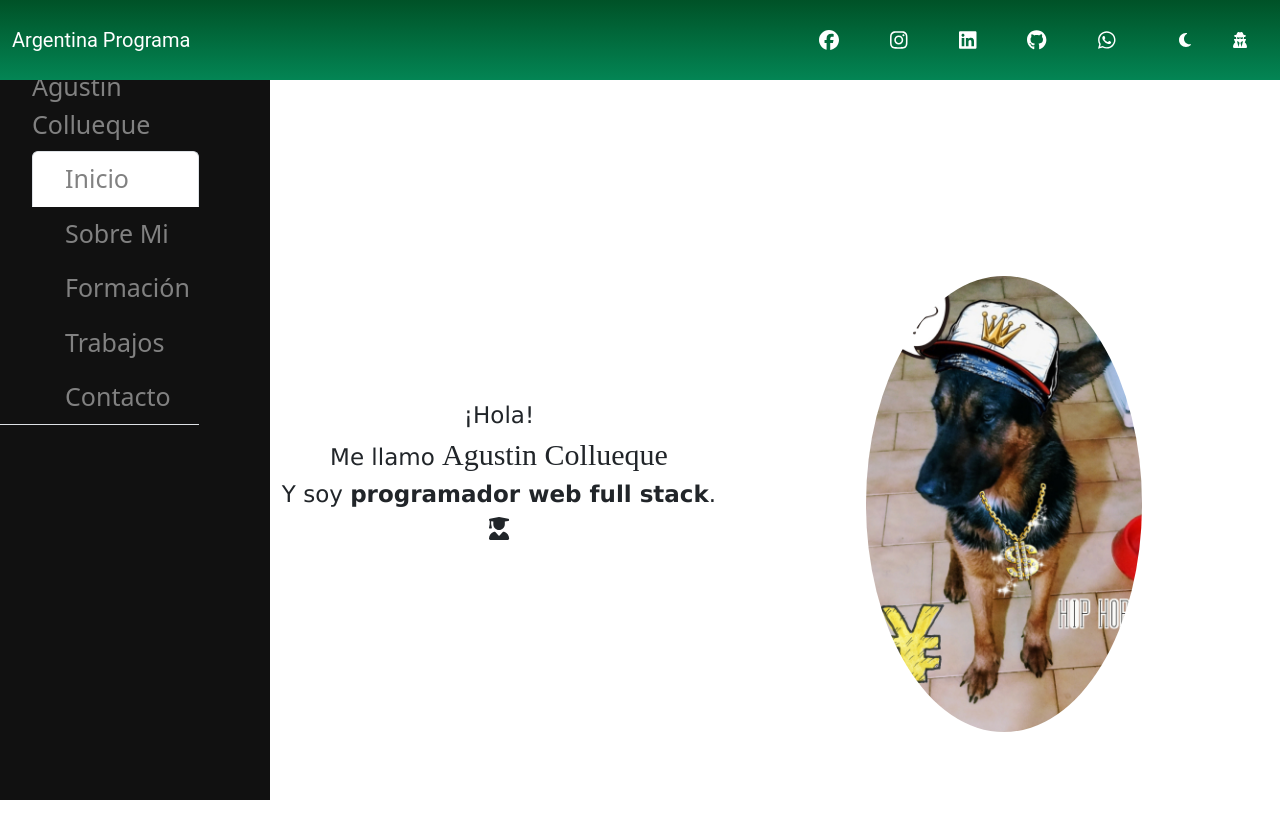
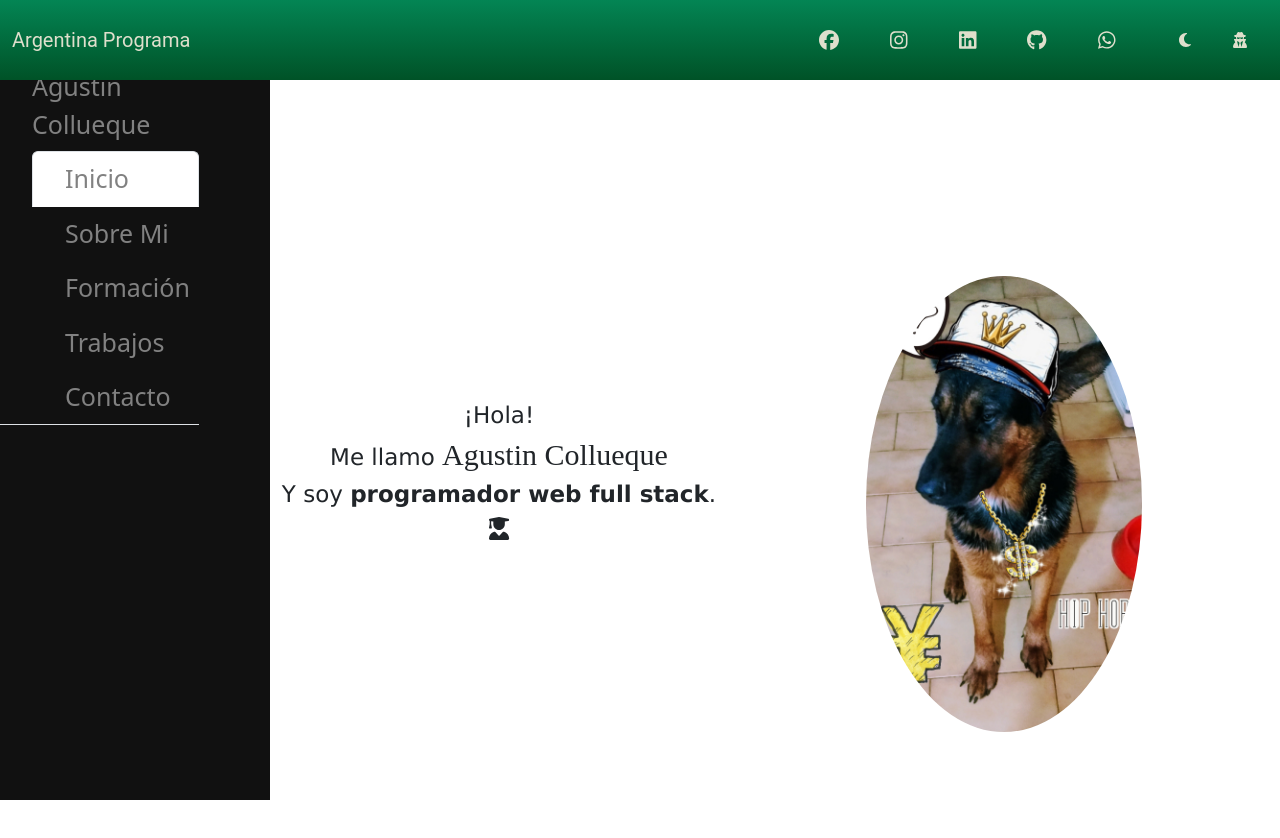
Before and after one commit to LicDeveloperJunior/Proyecto-ARGPROG, an Angular app in the folder Front End/Mi-Portfolio/: page /inicio in a window 1280 px wide. Shown: the top 838 px of the page. Built offline with nearby package versions, Linux system fonts and the light colour scheme; a web font is replaced by a local one.

Commit message:
Arreglo de paleta de colores de tema-config.ts y barraSupNav.component.less

```diff
--- a/Front End/Mi-Portfolio/src/app/componentes/barra-sup-nav/barra-sup-nav.component.less
+++ b/Front End/Mi-Portfolio/src/app/componentes/barra-sup-nav/barra-sup-nav.component.less
@@ -1,6 +1,6 @@
 .navbar {
   height: 10%;
-  background: linear-gradient(var(--colorFuerte), var(--colorDebil));
+  background: linear-gradient(var(--colorDebil), var(--colorFuerte));
   color: var(--textoPrimario);
   z-index: 10;
 
--- a/Front End/Mi-Portfolio/src/app/servicios/multitemas/tema-config.ts
+++ b/Front End/Mi-Portfolio/src/app/servicios/multitemas/tema-config.ts
@@ -3,13 +3,13 @@ export const TEMAS: ITema = {
   default: {
     colorFuerte: '#005227',
     colorDebil: '#038554',
-    textoPrimario: 'white',
-    tamanioTextoPorDefecto: '20px'
+    textoPrimario: '#dfdfcc',
+    tamanioTextoPorDefecto: '26px'
   },
   dark: {
-    colorFuerte: '#1e1e1e',
-    colorDebil: 'black',
+    colorFuerte: 'black',
+    colorDebil: '#1e1e1e',
     textoPrimario: '#bfbfbf',
-    tamanioTextoPorDefecto: '20px'
+    tamanioTextoPorDefecto: '23px'
   }
 }
```
